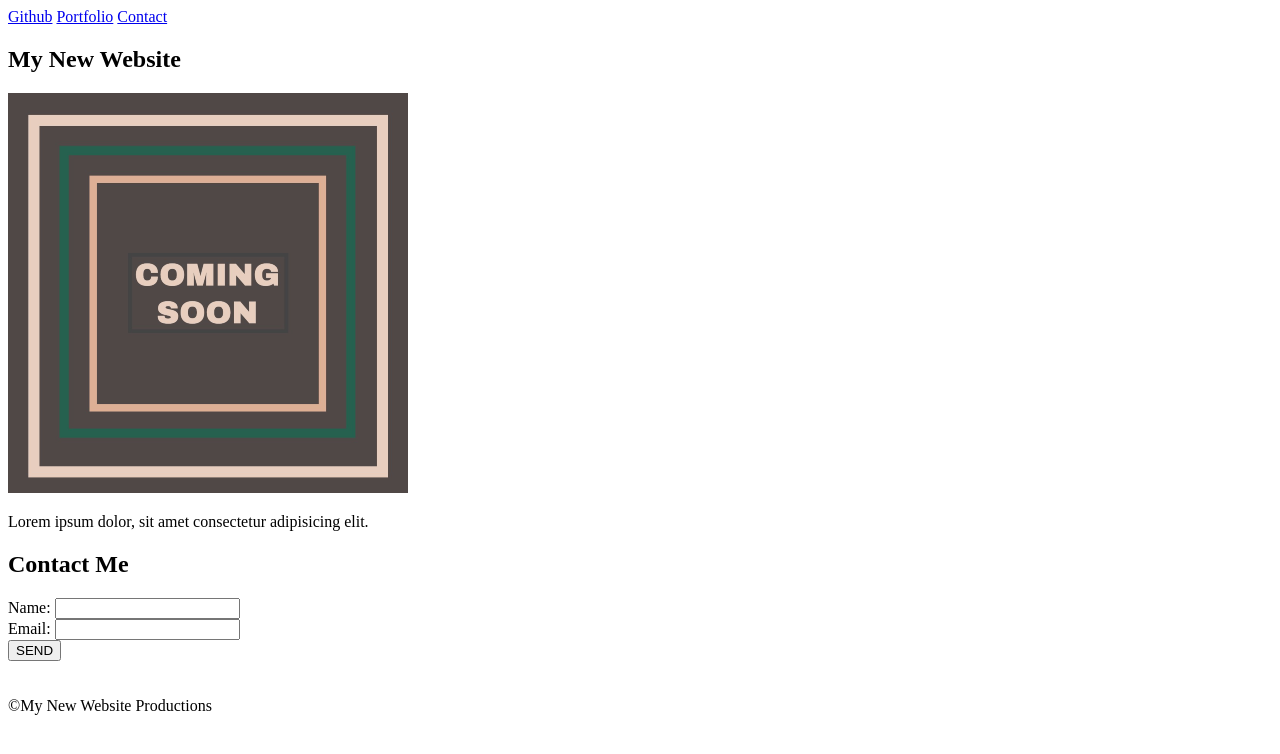
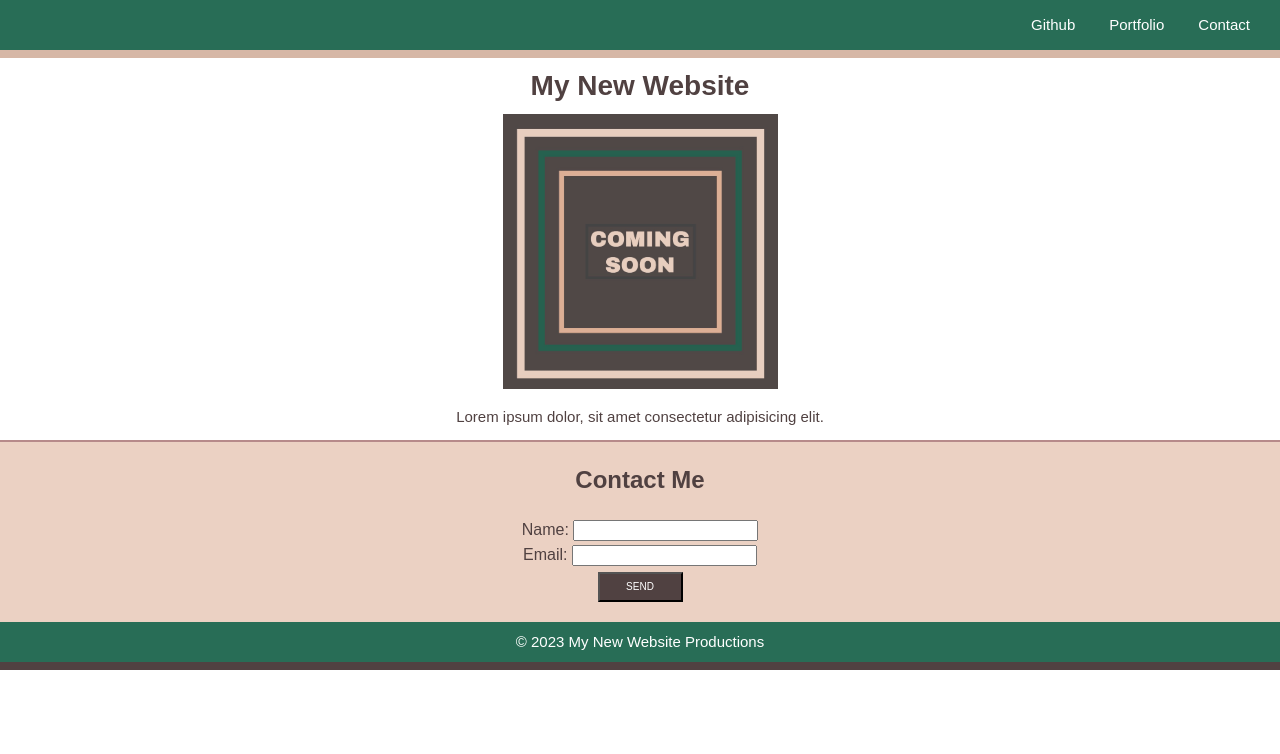
Before and after one commit to JarettDeSanti/My_New_Website, a plain HTML site: page index.html in a window 1280 px wide. Drawn offline with Linux system fonts and the light colour scheme.

Commit message:
added more style and borders to css

```diff
--- a/assets/css/style.css
+++ b/assets/css/style.css
@@ -1,3 +1,79 @@
 body {
-  background-color: aqua;
+  margin: auto;
 }
+
+header {
+  background-color: rgb(40, 109, 86);
+  line-height: 50px;
+  border-bottom: 8px rgb(214, 183, 166) solid;
+}
+
+h1 {
+  font-family: sans-serif;
+  font-size: 28px;
+  color: rgb(80, 65, 65);
+  line-height: 10px;
+}
+
+h2 {
+  font-family: sans-serif;
+  color: rgb(80, 65, 65);
+}
+
+nav {
+  text-align: right;
+}
+
+p {
+  font-family: sans-serif;
+  font-size: 15px;
+  color: rgb(80, 65, 65);
+}
+
+img{
+  width: 275px;
+}
+
+a {
+  color: white;
+  text-decoration: none;
+  font-family: sans-serif;
+  font-size: 15px;
+  margin-right: 30px;
+}
+
+form {
+  font-family: sans-serif;
+  color: rgb(80, 65, 65);
+  line-height: 25px;
+}
+
+button {
+  width: 85px;
+  height: 30px;
+  font-family: sans-serif;
+  font-size: 10px;
+  background-color: rgb(80, 65, 65);
+  color: white;
+}
+
+main {
+  text-align: center;
+}
+
+footer {
+  text-align: center;
+  background-color: rgb(40, 109, 86);
+  border-bottom: 8px rgb(80, 65, 65) solid;
+  font-family: sans-serif;
+  font-size: 15px;
+  color: white;
+  line-height: 40px;
+}
+
+.contact {
+  background-color: rgb(235, 209, 195);
+  line-height: 35px;
+  border-bottom: 20px rgb(235, 209, 195) solid;
+  border-top: 2px rgb(182, 138, 138) solid;
+}
--- a/index.html
+++ b/index.html
@@ -4,7 +4,7 @@
 <head>
   <meta charset="UTF-8">
   <meta name="viewport" content="width=device-width, initial-scale=1.0">
-  <link rel="sytlesheet" type="text/css" href="./assets/css/style.css">
+  <link rel="stylesheet" type="text/css" href="./assets/css/style.css">
   <title>My New Website</title>
 </head>
 
@@ -26,7 +26,7 @@
       <p>Lorem ipsum dolor, sit amet consectetur adipisicing elit.</p>
     </section>
 
-    <section class="Contact">
+    <section class="contact">
       <h2>Contact Me</h2>
       <div id="form">
         <form>
@@ -37,8 +37,7 @@
       </div>
     </section>
   </main>
-  <br><br>
-  <footer>&copy;My New Website Productions</footer>
+  <footer>&copy; 2023 My New Website Productions</footer>
 </body>
 
 </html>
```
